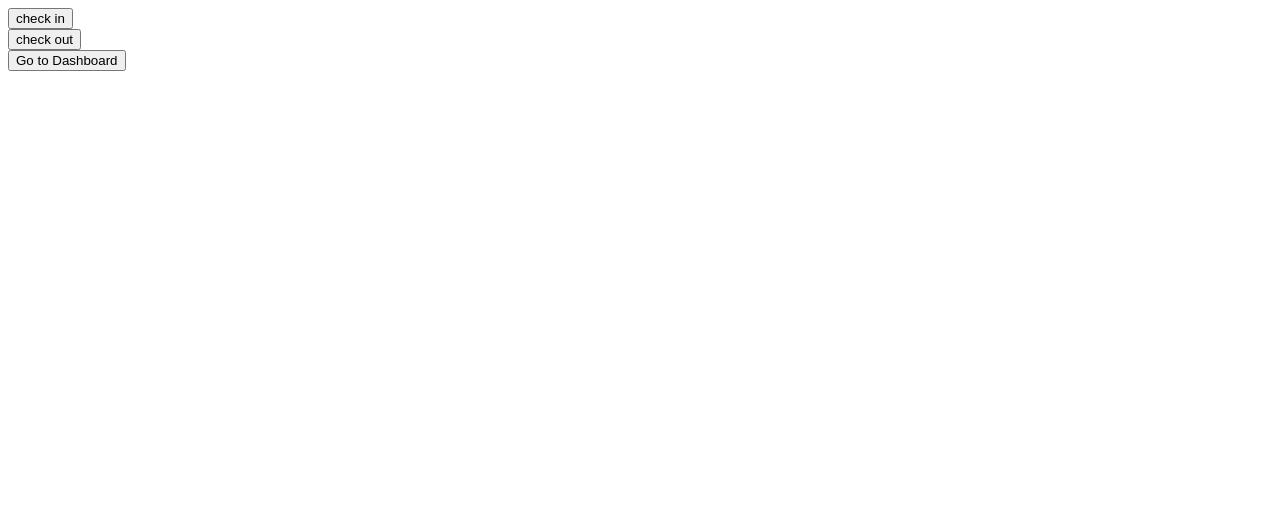
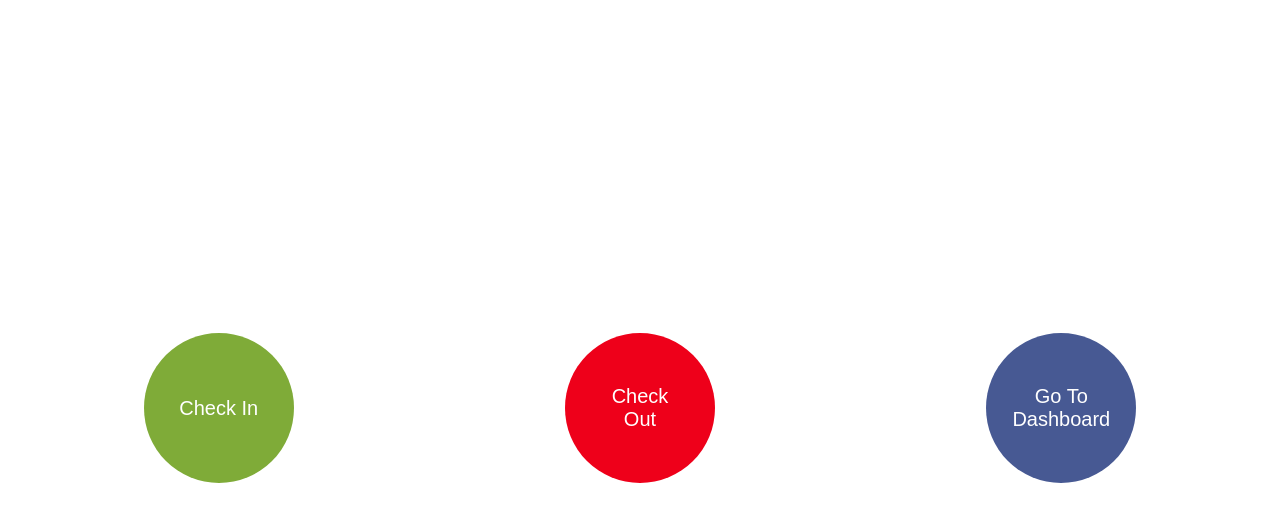
Before and after one commit to eelishap/attendance-application, an Angular app: page / in a window 1280 px wide. Shown: the top 522 px of the page. Built offline with nearby package versions, Linux system fonts and the light colour scheme; sample sign-in values are in the browser's storage.

Commit message:
feat: add design for attendance page

```diff
--- a/src/app/shared/attendance/attendance.component.html
+++ b/src/app/shared/attendance/attendance.component.html
@@ -1,9 +1,11 @@
-<div>
-  <button (click)="checkIn()">check in</button>
+<div class="attendance-container">
+  <section class="check-in">
+    <button class="check-in--btn btn" (click)="checkIn()">check in</button>
+  </section>
+  <section class="check-out">
+    <button class="check-out--btn btn" (click)="checkOut()">check out</button>
+  </section>
+  <section class="dashboard">
+    <button class="dashboard--btn btn" (click)="navigateTo('dashboard')">Go to Dashboard</button>
+  </section>
 </div>
-<div>
-  <button (click)="checkOut()">check out</button>
-</div>
-<div>
-  <button (click)="navigateTo('dashboard')">Go to Dashboard</button>
-</div>
--- a/src/app/shared/attendance/attendance.component.scss
+++ b/src/app/shared/attendance/attendance.component.scss
@@ -0,0 +1,45 @@
+.attendance-container {
+  display: flex;
+  justify-content: space-around;
+  align-items: center;
+  height: 100vh;
+
+  @media (max-width: 450px) {
+    flex-direction: column;
+    gap: 12px;
+    justify-content: center;
+  }
+
+  .btn {
+    border-radius: 50%;
+    border: none;
+    padding: 30px;
+    height: 150px;
+    width: 150px;
+    display: flex;
+    align-items: center;
+    justify-content: center;
+    text-transform: capitalize;
+    color: white;
+    font-size: 20px;
+    font-weight: 600px;
+  }
+
+  .check-in {
+    &--btn {
+      background: #7fab38;
+    }
+  }
+
+  .check-out {
+    &--btn {
+      background: #ee001a;
+    }
+  }
+
+  .dashboard {
+    &--btn {
+      background: #475993;
+    }
+  }
+}
```
